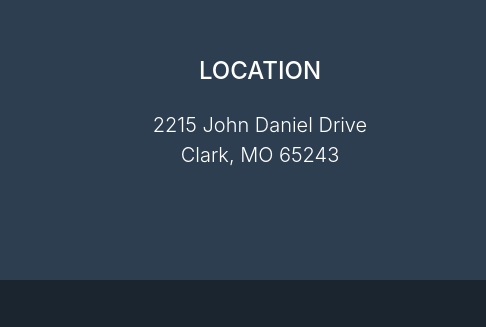
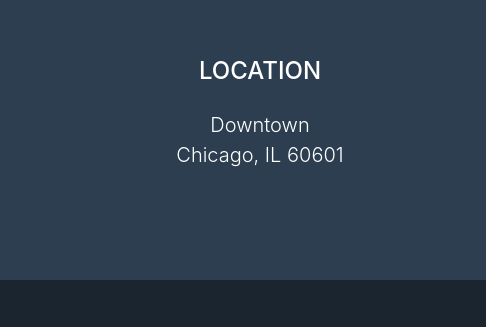
Before and after one commit to danicclk/danicclk.github.io, a website with bundled scripts: page index.html in a window 1280 px wide. Shown: the part 3212-3539 px from the top of the page, 0-486 px from the left. Built offline with nearby package versions, Linux system fonts and the light colour scheme.

Commit message:
Edits footer
address

```diff
--- a/index.html
+++ b/index.html
@@ -209,8 +209,8 @@
         <div class="row">
           <div class="col-md-4 mb-5 mb-lg-0">
             <h4 class="text-uppercase mb-4">Location</h4>
-            <p class="lead mb-0">2215 John Daniel Drive
-              <br>Clark, MO 65243</p>
+            <p class="lead mb-0">Downtown
+              <br>Chicago, IL 60601</p>
           </div>
           <div class="col-md-4 mb-5 mb-lg-0">
             <h4 class="text-uppercase mb-4">Around the Web</h4>
```
